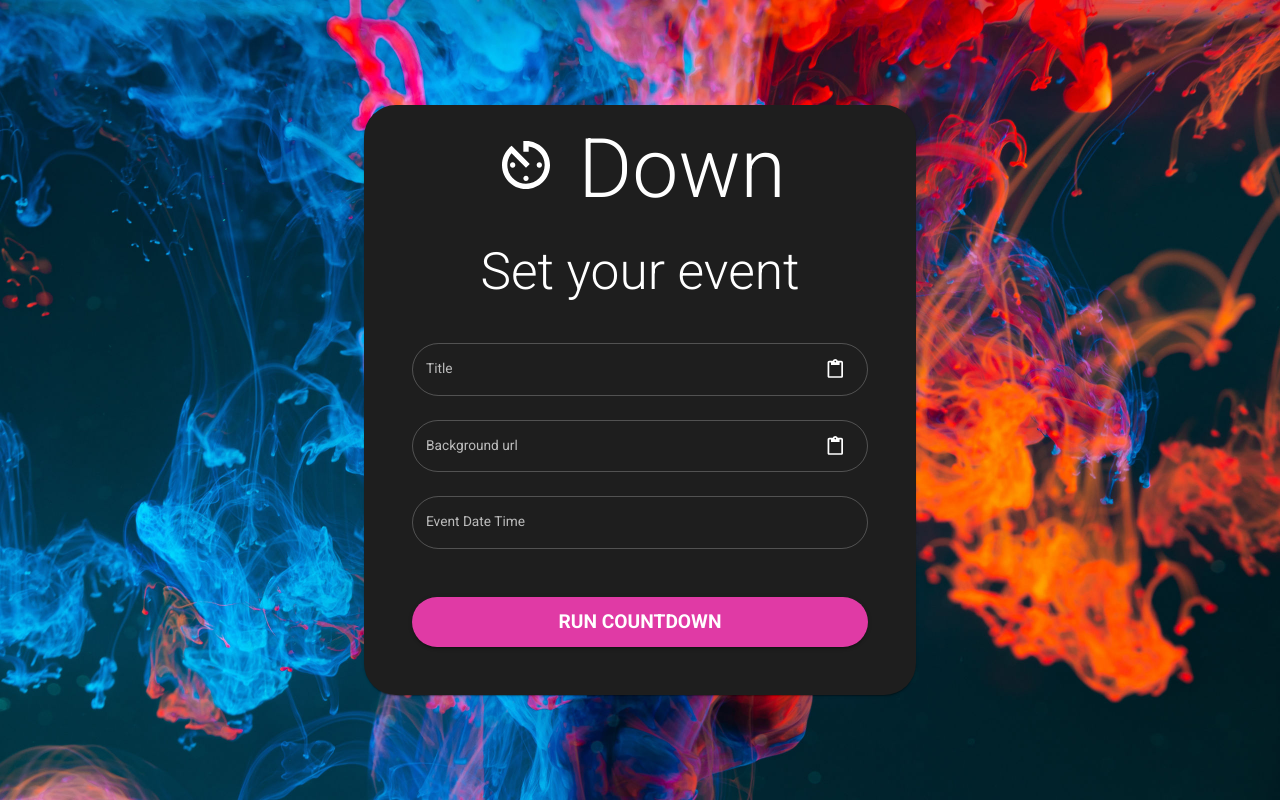
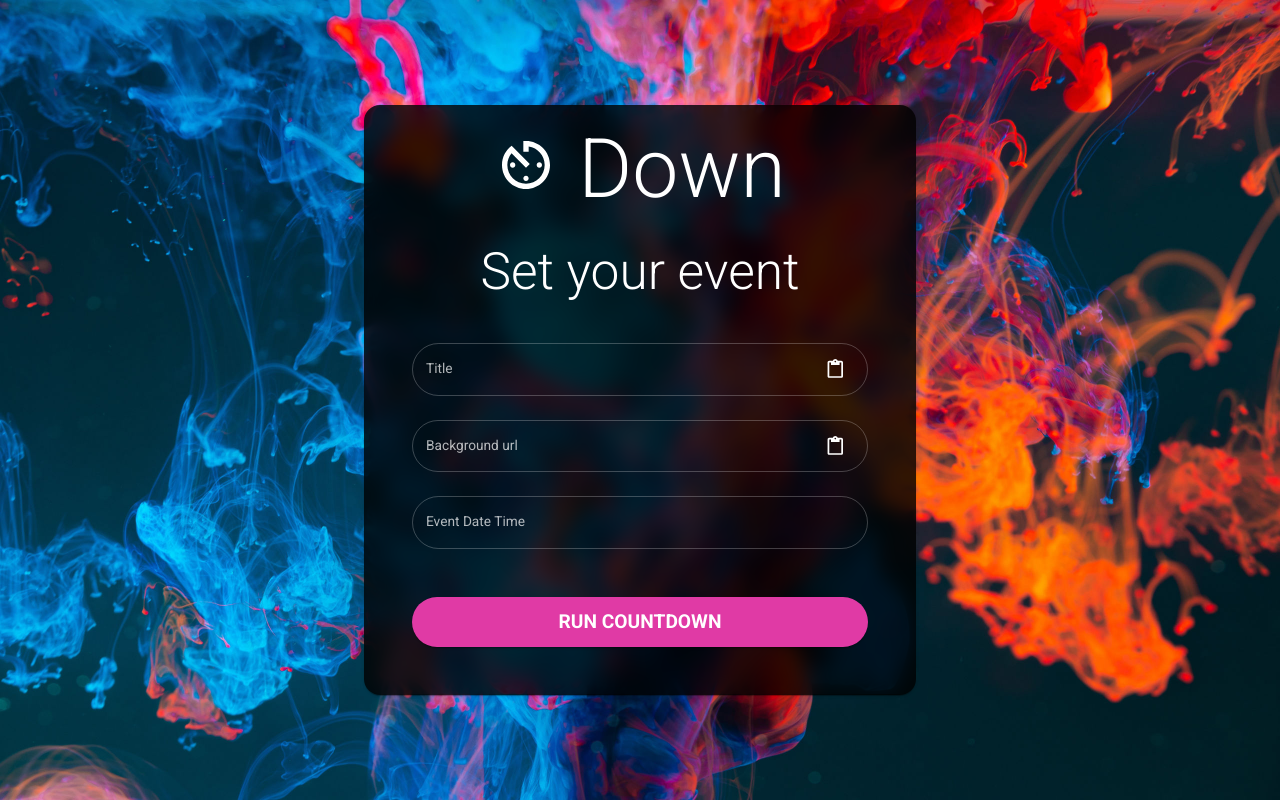
Before and after one commit to Krawart/KDown, a React (Vite) app: page / in a window 1280 px wide. Built offline with nearby package versions, Linux system fonts and the light colour scheme.

Commit message:
feat[include-default-background] Card styling updated

```diff
--- a/src/theme.ts
+++ b/src/theme.ts
@@ -33,7 +33,9 @@ export default createTheme({
     MuiCard: {
       styleOverrides: {
         root: {
-          borderRadius: '2rem',
+          borderRadius: '1rem',
+          background: 'linear-gradient(rgba(0, 0, 0, 0.8), rgba(0, 0, 0, 0.8))',
+          backdropFilter: 'blur(10px)',
         },
       },
     },
```
